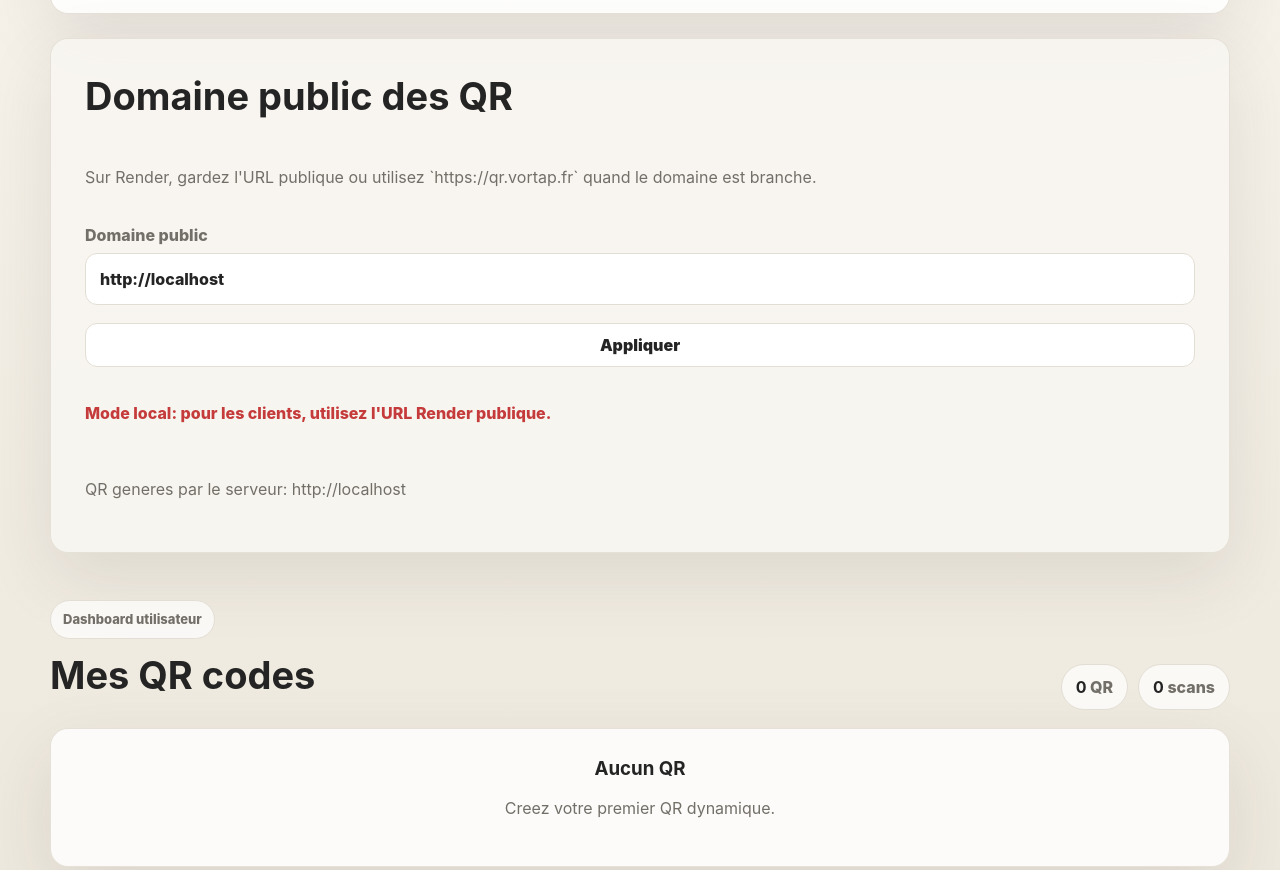
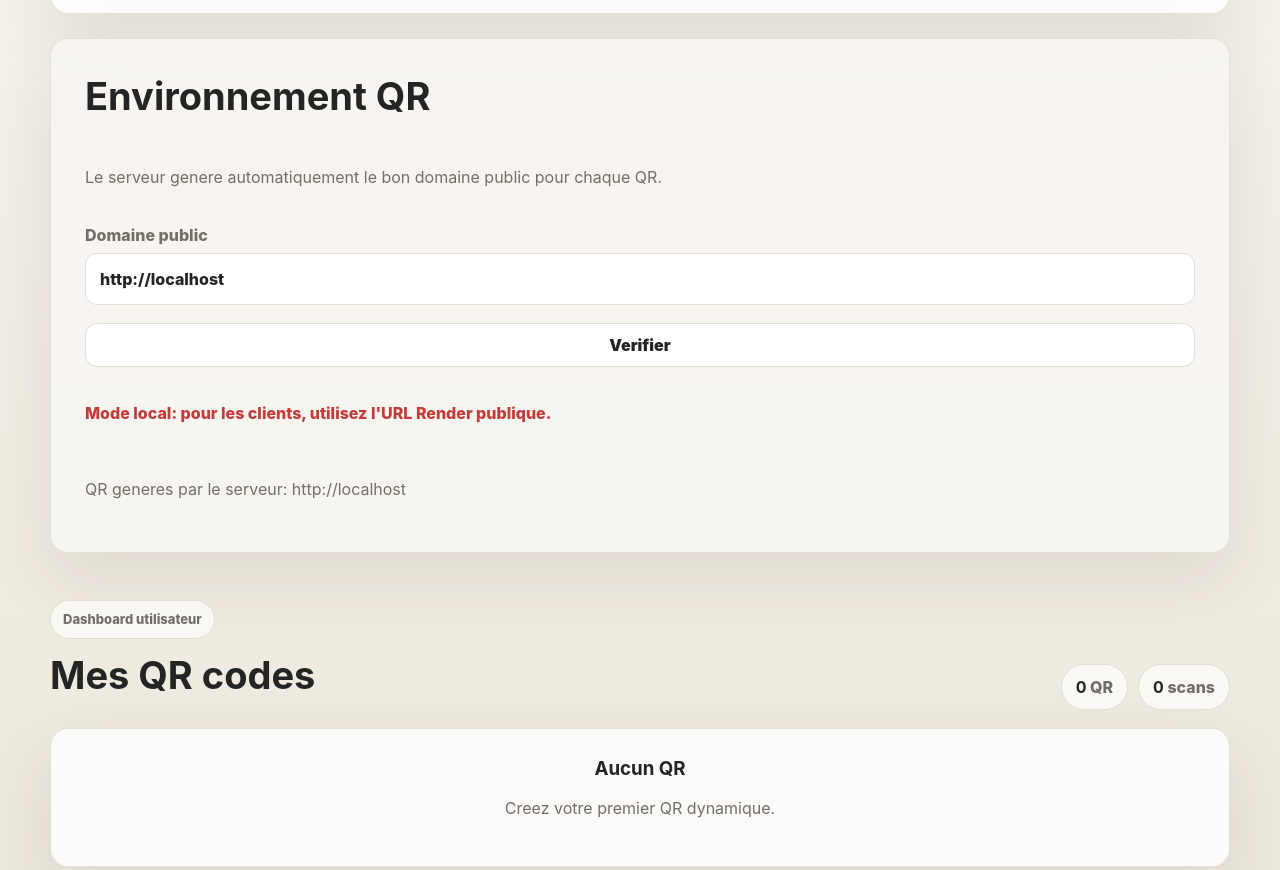
Before and after one commit to vortap57/vortap-qr, a website: page public/index.html in a window 1280 px wide. Shown: the part 1177-2047 px from the top of the page. Drawn offline with nearby package versions, Linux system fonts and the light colour scheme; no server answers.

Commit message:
Remove browser QR dependency

```diff
--- a/public/index.html
+++ b/public/index.html
@@ -55,10 +55,10 @@
 
       <section id="settings" class="panel muted-panel">
         <form id="base-form" class="grid-form">
-          <h2>Domaine public des QR</h2>
-          <p>Sur Render, gardez l'URL publique ou utilisez `https://qr.vortap.fr` quand le domaine est branche.</p>
-          <label>Domaine public<input id="base-url" name="baseUrl" type="url" required></label>
-          <button type="submit">Appliquer</button>
+          <h2>Environnement QR</h2>
+          <p>Le serveur genere automatiquement le bon domaine public pour chaque QR.</p>
+          <label>Domaine public<input id="base-url" name="baseUrl" type="url" readonly></label>
+          <button type="submit">Verifier</button>
           <p id="base-warning" class="warning"></p>
           <p id="domain-diagnostic"></p>
         </form>
@@ -100,7 +100,6 @@
     </template>
 
     <script src="mobile-config.js"></script>
-    <script src="https://cdn.jsdelivr.net/npm/qrcode-generator@1.4.4/qrcode.js"></script>
     <script src="app.js"></script>
   </body>
 </html>
```
